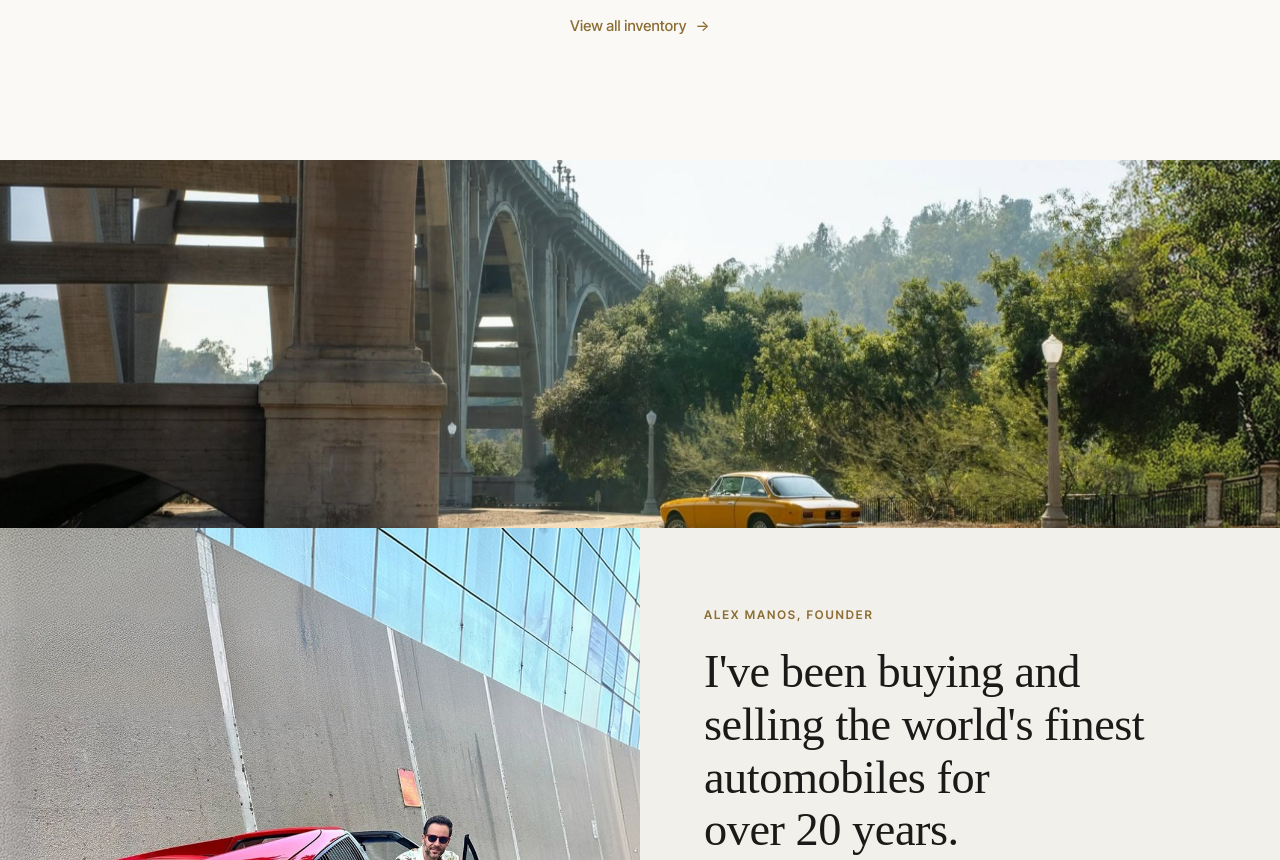
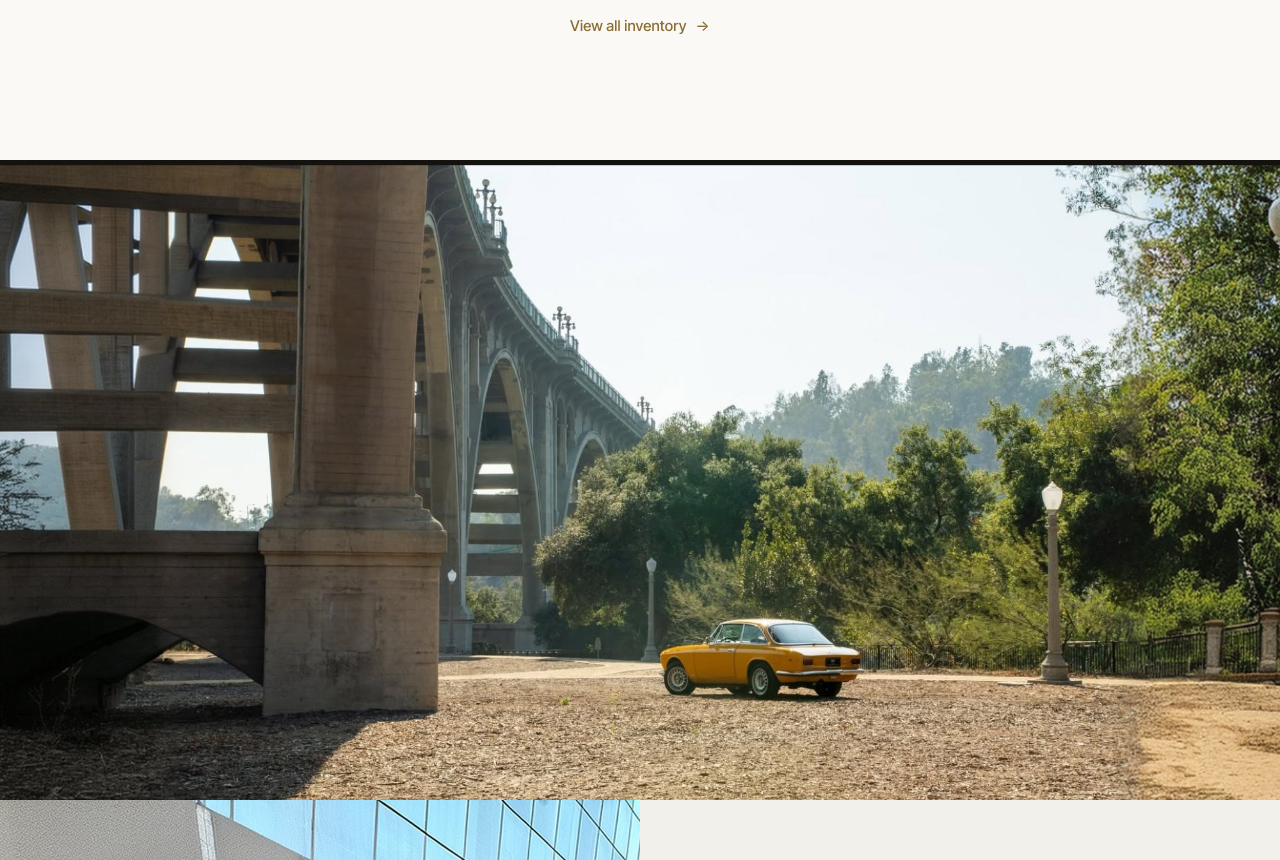
Before and after one commit to Sigovs/BHCC, a website: page index.html in a window 1280 px wide. Shown: the part 1860-2720 px from the top of the page. Drawn offline with Linux system fonts and the light colour scheme; a web font is replaced by a local one.

Commit message:
Breakers at the photo's original 2:1 size (uncropped, no parallax)
Both visual breakers now use aspect-ratio 2/1 (matching the source photos'
2000x1000) instead of a fixed clamped height that cropped them. Parallax
removed from breakers (data-breaker dropped) since any drift would crop the
image — the full photo shows edge to edge. Measured: both 2.00 ratio, no
h-scroll.

Co-Authored-By: Claude Opus 4.8 (1M context) <noreply@anthropic.com>

```diff
--- a/index.html
+++ b/index.html
@@ -316,8 +316,9 @@
      no .shell, so width:100% is already bleed — no 100vw (avoids the scrollbar
      overflow that body's overflow-x:clip would otherwise have to hide).
      ============================================================ */
-  .breaker { position: relative; overflow: hidden; width: 100%; height: clamp(300px, 46vh, 520px); background: var(--dark-deep); }
-  .breaker__bg { position: absolute; left: 0; right: 0; top: -10%; height: 120%; z-index: 0; will-change: transform; }
+  /* full-bleed dividers at the photo's own 2:1 proportion — not cropped to a fixed height */
+  .breaker { position: relative; overflow: hidden; width: 100%; aspect-ratio: 2 / 1; background: var(--dark-deep); }
+  .breaker__bg { position: absolute; inset: 0; z-index: 0; }
   .breaker__bg img { width: 100%; height: 100%; object-fit: cover; }
   .breaker__overlay { position: absolute; inset: 0; z-index: 1; }
   /* night frame → gentle vignette so the caption reads over the road/skyline */
@@ -635,7 +636,7 @@
      full-bleed divider between the inventory and the founder story
      ============================================================ -->
 <section class="breaker breaker--day">
-  <div class="breaker__bg" data-breaker>
+  <div class="breaker__bg">
     <img src="assets/images/breaker-1.jpg" alt="A yellow Alfa Romeo GTV parked beneath the arches of the Colorado Street Bridge" loading="lazy" width="2000" height="1000" style="object-position: 50% 56%;">
   </div>
 </section>
@@ -733,7 +734,7 @@
      dark divider that prepares the transition to the dark page-foot
      ============================================================ -->
 <section class="breaker breaker--night" aria-label="Los Angeles, since 2001">
-  <div class="breaker__bg" data-breaker>
+  <div class="breaker__bg">
     <img src="assets/images/breaker-2.jpg" alt="A white Datsun 240Z on a downtown Los Angeles road at dusk, skyline and light-trails behind" loading="lazy" width="2000" height="1000" style="object-position: 50% 52%;">
   </div>
   <div class="breaker__overlay" aria-hidden="true"></div>
```
